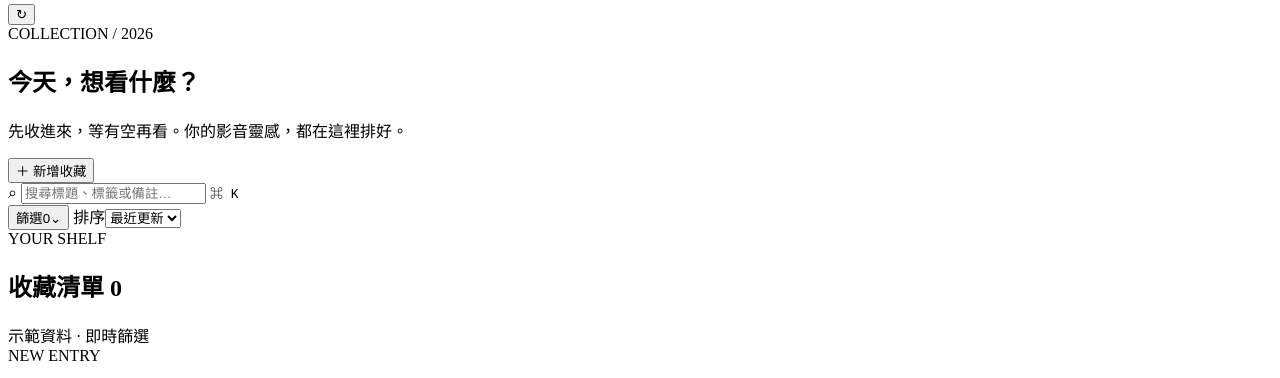
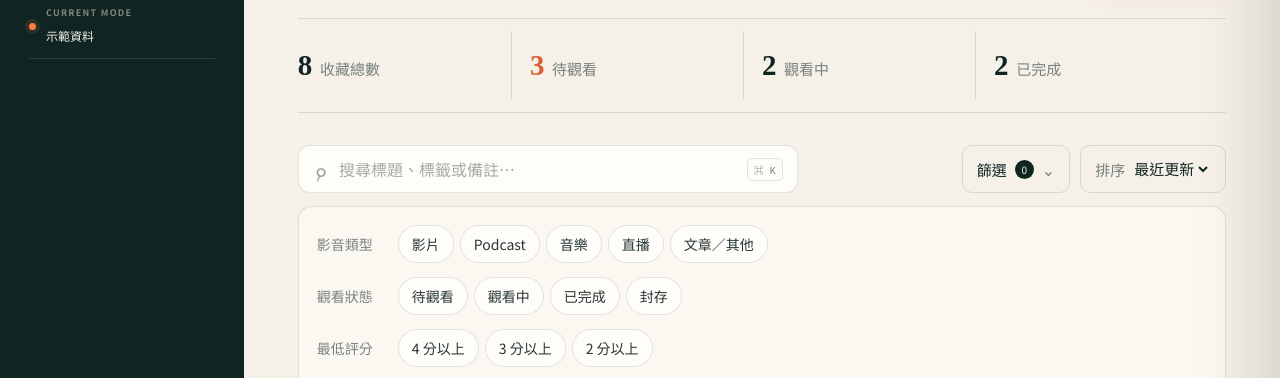
Before and after one commit to notemaker/youtube, a plain HTML site: page index.html in a window 1280 px wide. Shown: the part 271-649 px from the top of the page. Drawn offline with Linux system fonts and the light colour scheme; the site is published under a folder, as on GitHub Pages, so addresses that start at the root find nothing.

Commit message:
Add files via upload

```diff
--- a/index.html
+++ b/index.html
@@ -9,7 +9,7 @@
     <link rel="preconnect" href="https://fonts.googleapis.com" />
     <link rel="preconnect" href="https://fonts.gstatic.com" crossorigin />
     <link href="https://fonts.googleapis.com/css2?family=Noto+Sans+TC:wght@400;500;600;700&family=Noto+Serif+TC:wght@500;600;700;800&display=swap" rel="stylesheet" />
-    <link rel="stylesheet" href="/styles.css?v=20261027-1410" />
+    <link rel="stylesheet" href="styles.css?v=20261027-1410" />
   </head>
   <body>
     <div class="app-shell">
@@ -126,6 +126,6 @@
 
     <button class="mobile-add-fab" id="mobile-add-button" aria-label="新增收藏"><span>＋</span> 新增</button>
     <div class="toast-stack" id="toast-stack" aria-live="polite"></div>
-    <script type="module" src="/app.js?v=20261027-1410"></script>
+    <script type="module" src="app.js?v=20261027-1410"></script>
   </body>
 </html>
```
